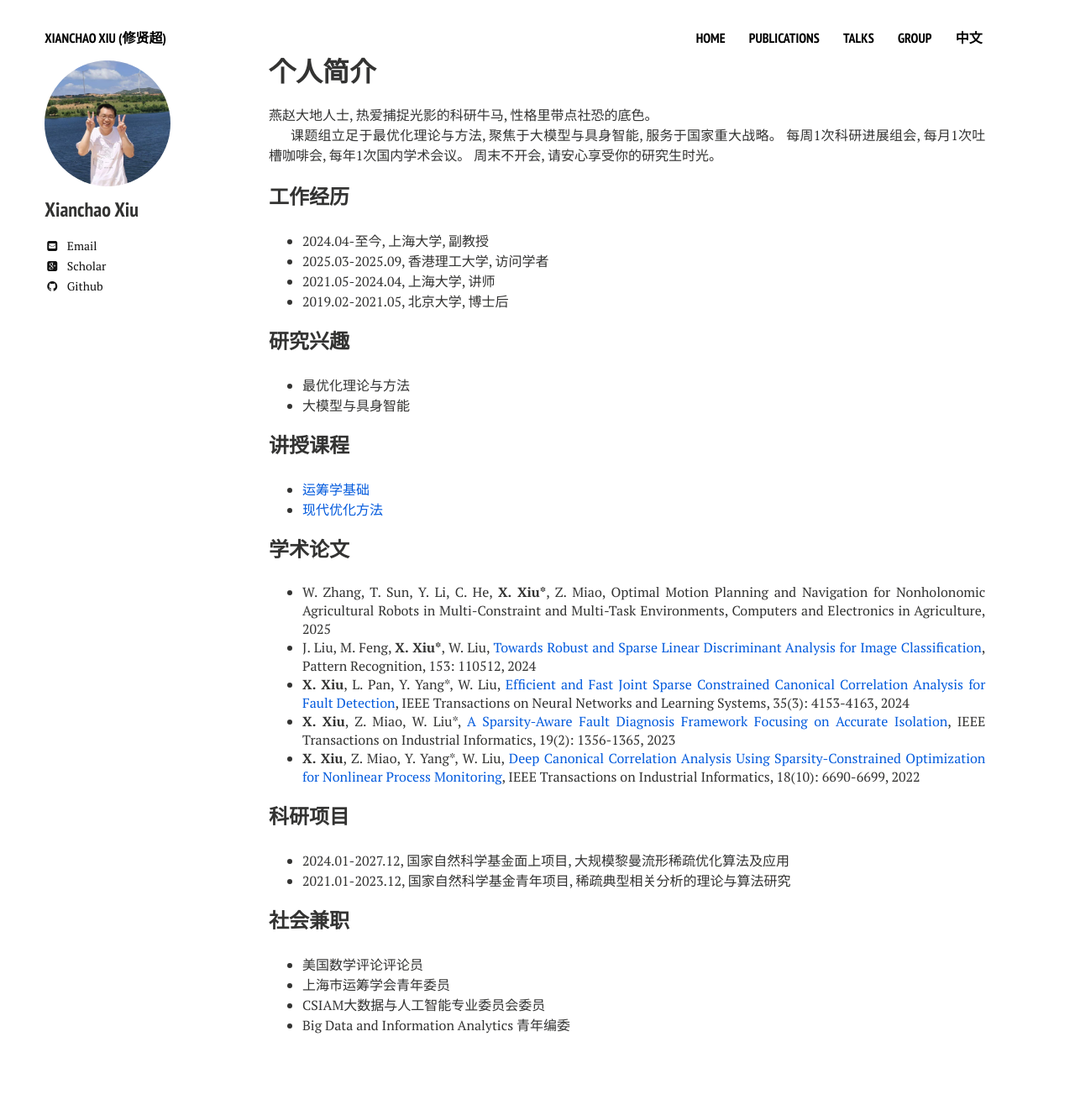
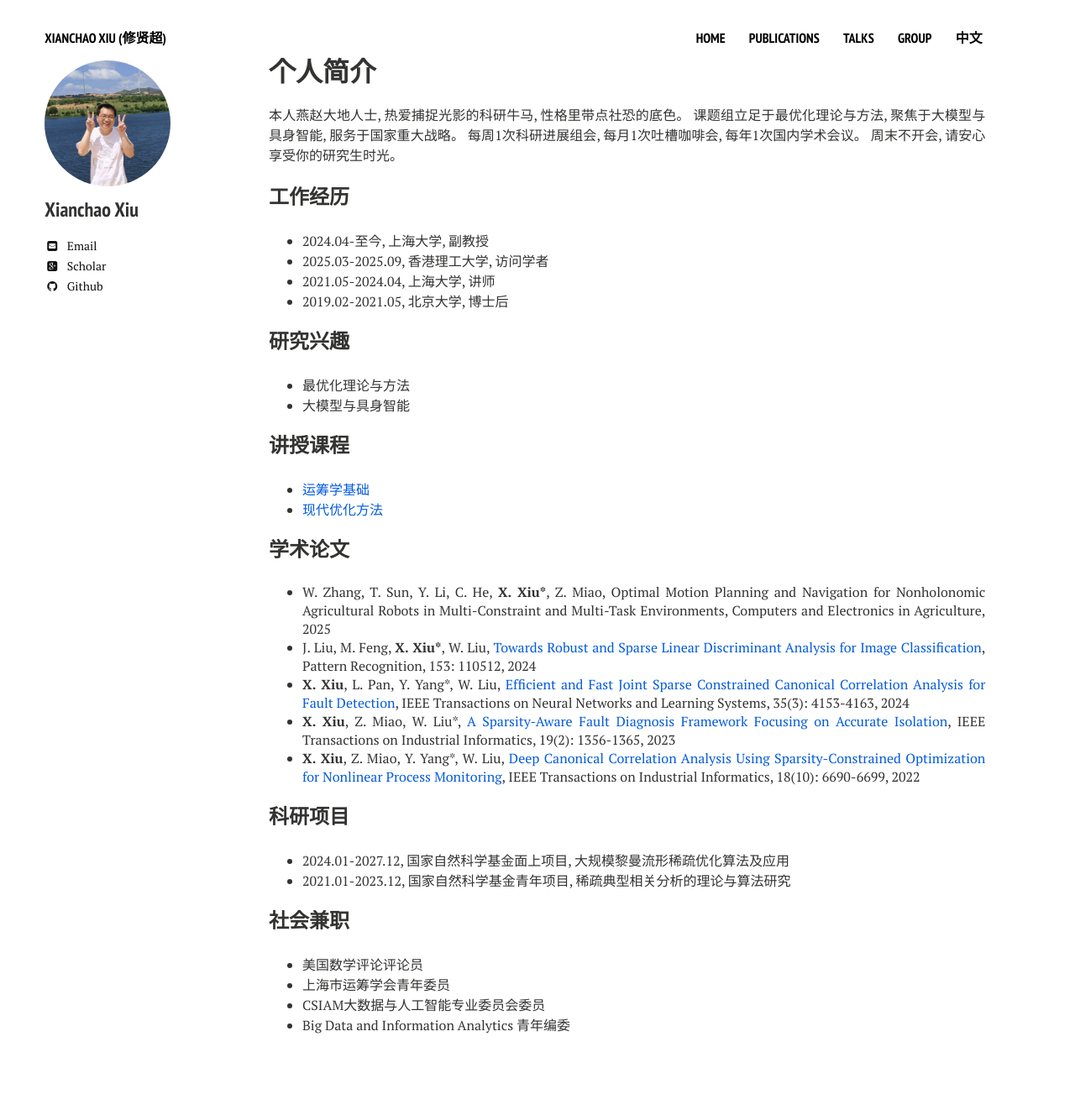
Before and after one commit to xianchaoxiu/xianchaoxiu.github.io, a Jekyll site: the page built from chinese/index.md, in a window 1280 px wide. Shown: the whole page at 84% size. Built offline with Jekyll 4.4.1, drawn with Linux system fonts in a browser that asks for light colours; nearby versions of some CDN libraries.

Commit message:
Update index.md

```diff
--- a/chinese/index.md
+++ b/chinese/index.md
@@ -7,8 +7,7 @@ comments: false
 share: false
 ---
 
-燕赵大地人士, 热爱捕捉光影的科研牛马, 性格里带点社恐的底色。<br>
-
+本人燕赵大地人士, 热爱捕捉光影的科研牛马, 性格里带点社恐的底色。
 课题组立足于最优化理论与方法, 聚焦于大模型与具身智能, 服务于国家重大战略。
 每周1次科研进展组会, 每月1次吐槽咖啡会, 每年1次国内学术会议。
 周末不开会, 请安心享受你的研究生时光。<br>
```
